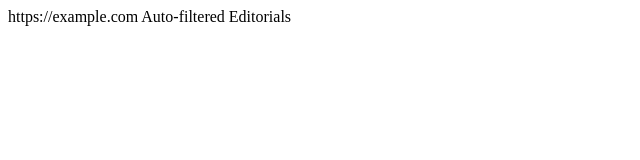
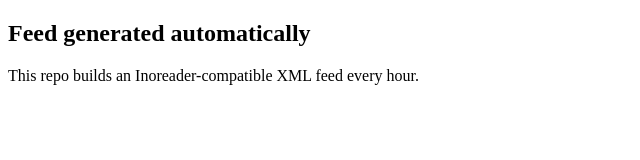
Before and after one commit to evilgodfahim/fedit, a plain HTML site: page index.html in a window 1280 px wide. Shown: the whole page, without its empty margins (0-640 px from the left). Drawn offline with Linux system fonts and the light colour scheme.

Commit message:
Update index.html

```diff
--- a/index.html
+++ b/index.html
@@ -1,7 +1,10 @@
-<rss version="2.0">
-  <channel>
-    <title>Editorial Feed</title>
-    <link>https://example.com</link>
-    <description>Auto-filtered Editorials</description>
-  </channel>
-</rss>
+<!DOCTYPE html>
+<html>
+<head>
+<title>Editorial Feed</title>
+</head>
+<body>
+<h2>Feed generated automatically</h2>
+<p>This repo builds an Inoreader-compatible XML feed every hour.</p>
+</body>
+</html>
```
